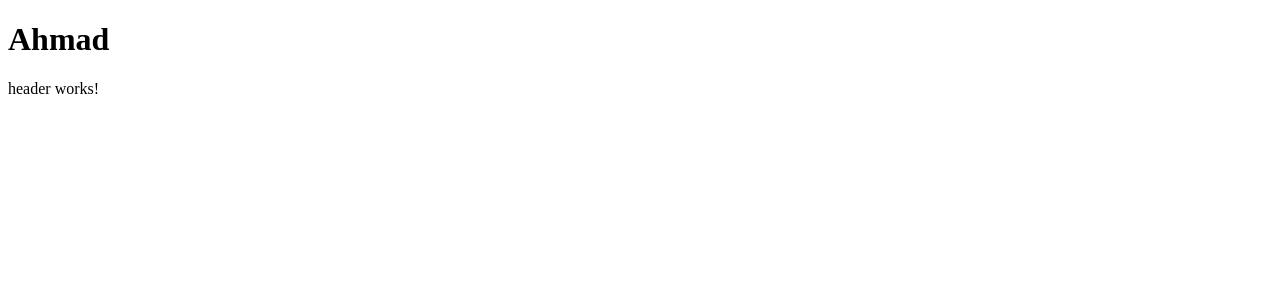
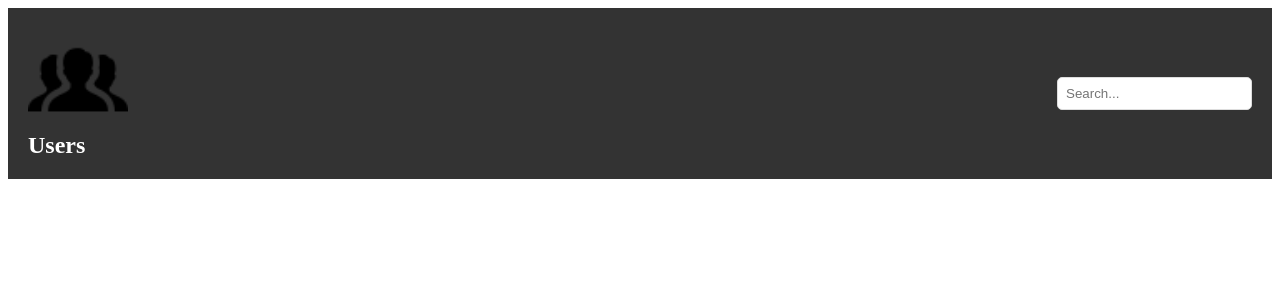
Before and after one commit to AhmadSerhall/User-webapp, an Angular app in the folder User/: page / in a window 1280 px wide. Shown: the top 300 px of the page. Built offline with nearby package versions, Linux system fonts and the light colour scheme.

Commit message:
created a basic version of the header that needs more modifications

```diff
--- a/User/src/app/app.component.html
+++ b/User/src/app/app.component.html
@@ -1,5 +1,4 @@
 <main class="main">
-  <h1>Ahmad</h1>
   <app-header></app-header>
 </main>
 <router-outlet />
--- a/User/src/app/header/header.component.css
+++ b/User/src/app/header/header.component.css
@@ -0,0 +1,30 @@
+.header {
+    background-color: #333;
+    color: #fff;
+    padding: 20px;
+    display: flex;
+    justify-content: space-between;
+    align-items: center;
+  }
+
+  .logo img {
+    width: 100px;
+    height: auto;
+  }
+
+  .title h1 {
+    font-size: 24px;
+    margin: 0;
+  }
+
+
+  .search {
+    display: flex;
+    align-items: center;
+  }
+
+  .search input[type="text"] {
+    padding: 8px;
+    border-radius: 5px;
+    border: 1px solid #ddd;
+  }
--- a/User/src/app/header/header.component.html
+++ b/User/src/app/header/header.component.html
@@ -1 +1,11 @@
-<p>header works!</p>
+<header class="header">
+    <div class="logo">
+      <img src="assets/logo.png" alt="Logo">
+      <div class="title">
+        <h1>Users</h1>
+      </div>
+    </div>
+    <div class="search">
+      <input type="text" placeholder="Search...">
+    </div>
+  </header>
--- a/User/src/index.html
+++ b/User/src/index.html
@@ -5,7 +5,6 @@
   <title>User</title>
   <base href="/">
   <meta name="viewport" content="width=device-width, initial-scale=1">
-  <!-- <link rel="icon" type="image/x-icon" href="favicon.ico"> -->
 </head>
 <body>
   <app-root></app-root>
```
